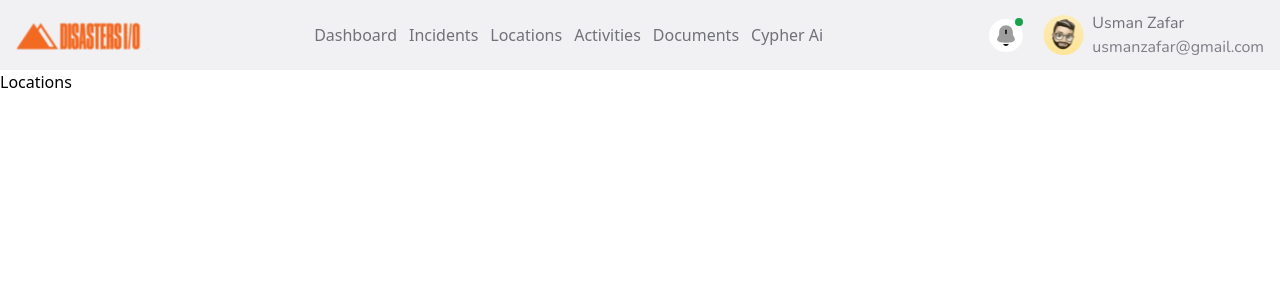
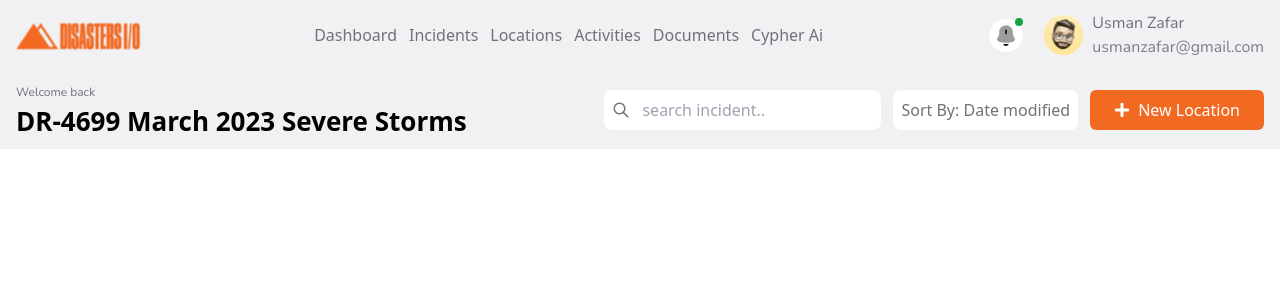
Before and after one commit to marleyudoy/digester, a React (Vite) app: page /location in a window 1280 px wide. Shown: the top 300 px of the page. Built offline with nearby package versions, Linux system fonts and the light colour scheme.

Commit message:
location section heading done

```diff
--- a/src/pages/Locations.jsx
+++ b/src/pages/Locations.jsx
@@ -1,8 +1,18 @@
 import React from 'react'
+import ContentHeading from '../Global/ContentHeading'
+import Button from '../Global/Button'
+import { FaPlus } from 'react-icons/fa'
 
 function Locations() {
   return (
-    <div>Locations</div>
+    <section>
+      <ContentHeading headingTitle="DR-4699 March 2023 Severe Storms" isSearch={true} isSort={true}>
+        <Button classNm="flex items-center justify-center bg-primaryColor text-white gap-2">
+          <FaPlus />
+          New Location
+        </Button>
+      </ContentHeading>
+    </section>
   )
 }
 
```
